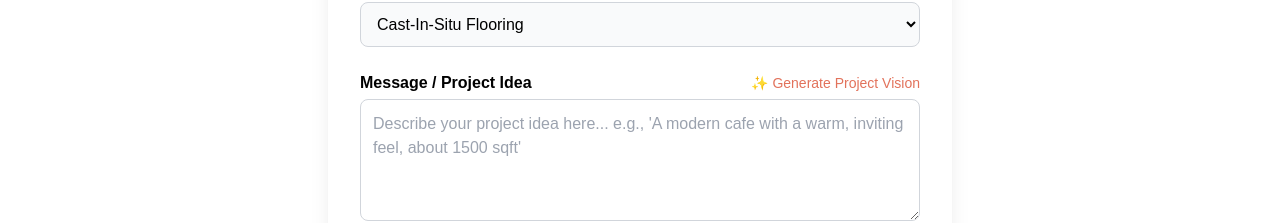
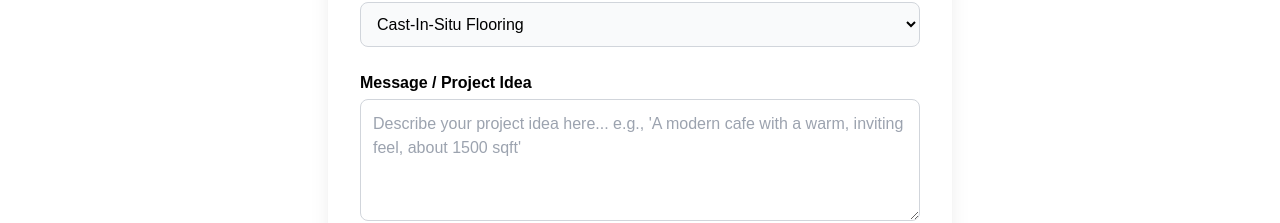
Before and after one commit to dhairyathakkar10/greener-edge-labs, a React (Create React App) app: page /home in a window 1280 px wide. Shown: the part 4328-4551 px from the top of the page. Built offline with nearby package versions, Linux system fonts and the light colour scheme.

Commit message:
UI Fixes

```diff
--- a/src/components/Contact/Contact.jsx
+++ b/src/components/Contact/Contact.jsx
@@ -167,10 +167,10 @@ export const Contact = () => {
               <label htmlFor="message" className="block font-bold">
                 Message / Project Idea
               </label>
-              <button type="button" id="generate-vision-btn" className="text-sm text-[#E2725B] hover:underline flex items-center gap-1">
+              {/* <button type="button" id="generate-vision-btn" className="text-sm text-[#E2725B] hover:underline flex items-center gap-1">
                 ✨ Generate Project Vision
                 <span id="vision-spinner" className="spinner hidden"></span>
-              </button>
+              </button> */}
             </div>
             <textarea
               value={formDetails.message}
--- a/src/index.css
+++ b/src/index.css
@@ -24,6 +24,9 @@ code {
 a {
   text-decoration: none;
 }
+input:focus-visible {
+  outline: #214e34 solid 2px;
+}
 @media only screen and (max-width: 600px) {
   html {
     font-size: 10px;
```
